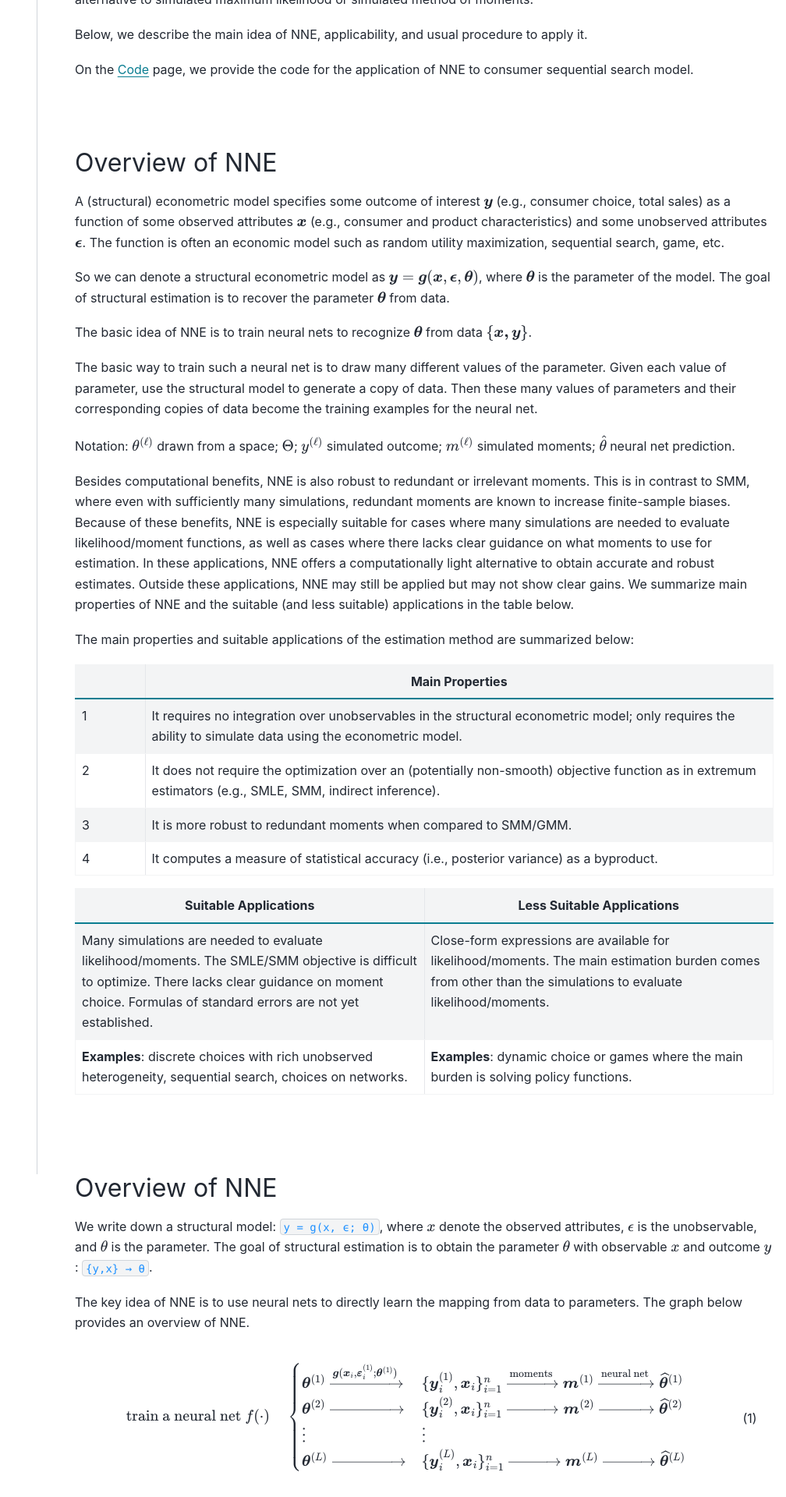
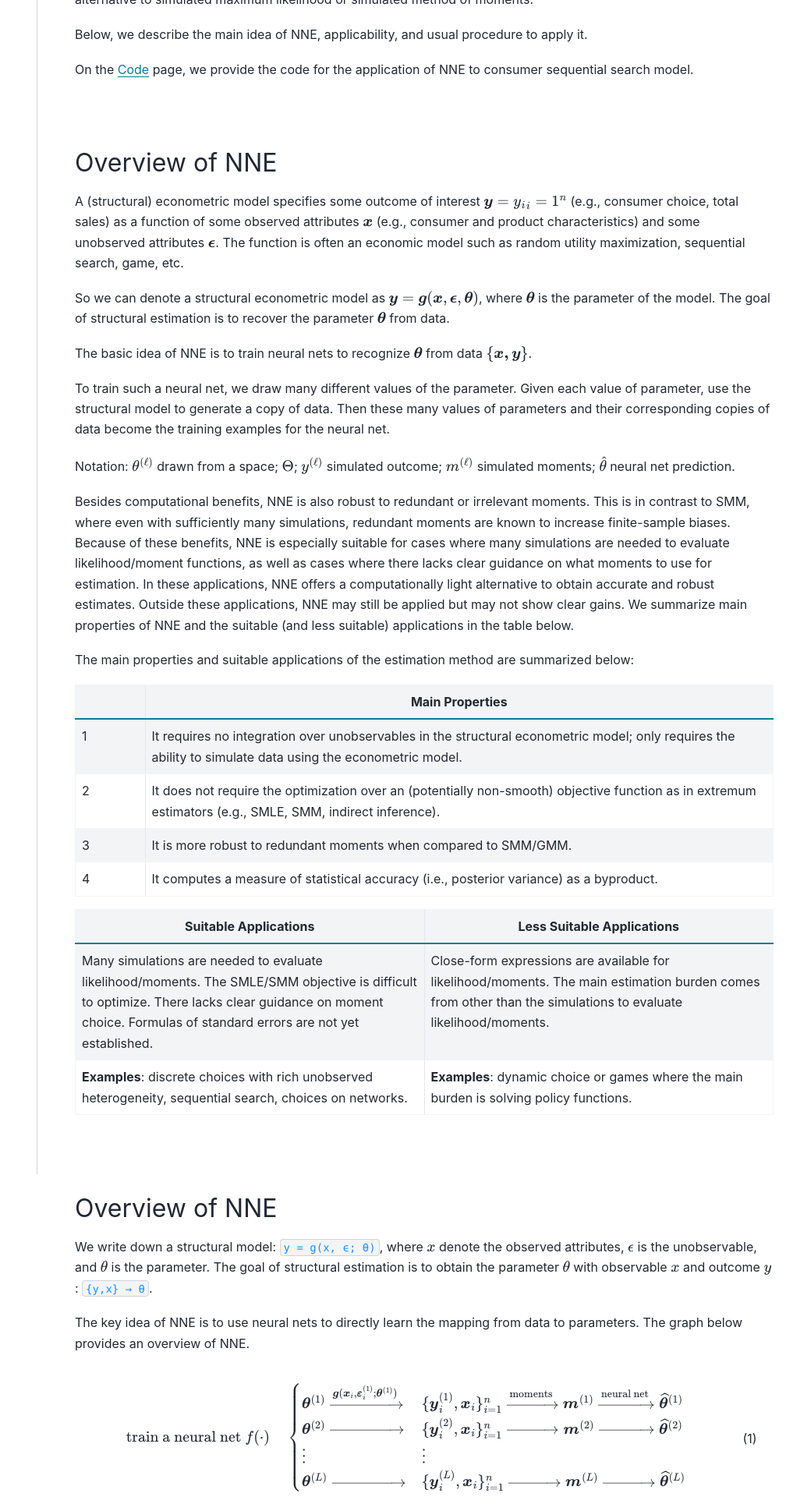
Before and after one commit to nnehome/nnehome.github.io, a Sphinx documentation site: the page built from docs/source/home/home.rst, in a window 1280 px wide. Shown: the part 363-2283 px from the top of the page at 78% size, without its empty margins (272-1280 px from the left). Built offline with Sphinx 7.4.7 and the PyData theme 0.15.4, drawn with Linux system fonts in a browser that asks for light colours.

Commit message:
some change

```diff
--- a/docs/source/home/home.rst
+++ b/docs/source/home/home.rst
@@ -21,13 +21,13 @@
 
 Overview of NNE
 ---------------
-A (structural) econometric model specifies some outcome of interest :math:`\boldsymbol{y}` (e.g., consumer choice, total sales) as a function of some observed attributes :math:`\boldsymbol{x}` (e.g., consumer and product characteristics) and some unobserved attributes :math:`\boldsymbol{\epsilon}`. The function is often an economic model such as random utility maximization, sequential search, game, etc.
+A (structural) econometric model specifies some outcome of interest :math:`\boldsymbol{y}={y_i}_i=1^n` (e.g., consumer choice, total sales) as a function of some observed attributes :math:`\boldsymbol{x}` (e.g., consumer and product characteristics) and some unobserved attributes :math:`\boldsymbol{\epsilon}`. The function is often an economic model such as random utility maximization, sequential search, game, etc.
 
 So we can denote a structural econometric model as :math:`\boldsymbol{y} = \boldsymbol{g}(\boldsymbol{x}, \boldsymbol{\epsilon},  \boldsymbol{\theta})`, where :math:`\boldsymbol{\theta}` is the parameter of the model. The goal of structural estimation is to recover the parameter :math:`\boldsymbol{\theta}` from data.
 
 The basic idea of NNE is to train neural nets to recognize :math:`\boldsymbol{\theta}` from data :math:`\{\boldsymbol{x, y}\}`.
 
-The basic way to train such a neural net is to draw many different values of the parameter. Given each value of parameter, use the structural model to generate a copy of data. Then these many values of parameters and their corresponding copies of data become the training examples for the neural net.
+To train such a neural net, we draw many different values of the parameter. Given each value of parameter, use the structural model to generate a copy of data. Then these many values of parameters and their corresponding copies of data become the training examples for the neural net.
 
 Notation: :math:`{\theta}^{(\ell)}` drawn from a space; :math:`\Theta`; :math:`{y}^{(\ell)}` simulated outcome; :math:`{m}^{(\ell)}` simulated moments; :math:`\widehat{\theta}` neural net prediction.
 
```
